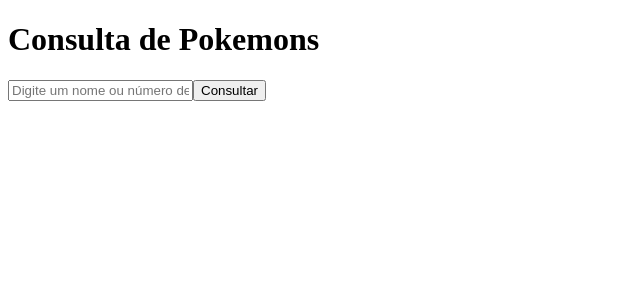
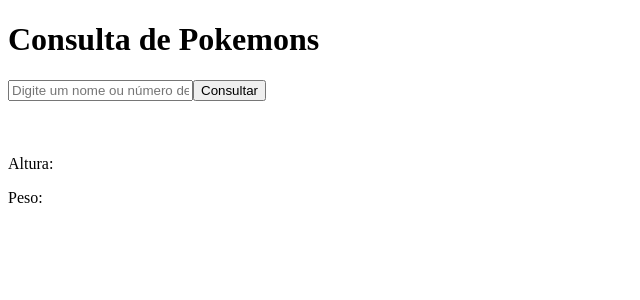
Before and after one commit to RuanUFSC/PokeApi, a React (Vite) app: page / in a window 1280 px wide. Shown: the top 300 px of the page, without its empty margins (0-640 px from the left). Built offline with nearby package versions, Linux system fonts and the light colour scheme.

Commit message:
mostrando sem o pokemonData &&

```diff
--- a/src/App.jsx
+++ b/src/App.jsx
@@ -38,12 +38,12 @@
         <button type="submit">Consultar</button>
       </form>
       {/* pokemonData && condiciona a renderização do componente de info a existencia de data */}
-      {pokemonData &&
+      {
         <div>
-          <h2>{pokemonData.name}</h2>
-          <img src={pokemonData.sprites.front_default} alt={pokemonData.name} />
-          <p>Altura: {pokemonData.height}</p>
-          <p>Peso: {pokemonData.weight}</p>
+          <h2>{pokemonData?.name}</h2>
+          <img src={pokemonData?.sprites.front_default} alt={pokemonData?.name} />
+          <p>Altura: {pokemonData?.height}</p>
+          <p>Peso: {pokemonData?.weight}</p>
         </div>
       }
     </div>
```
